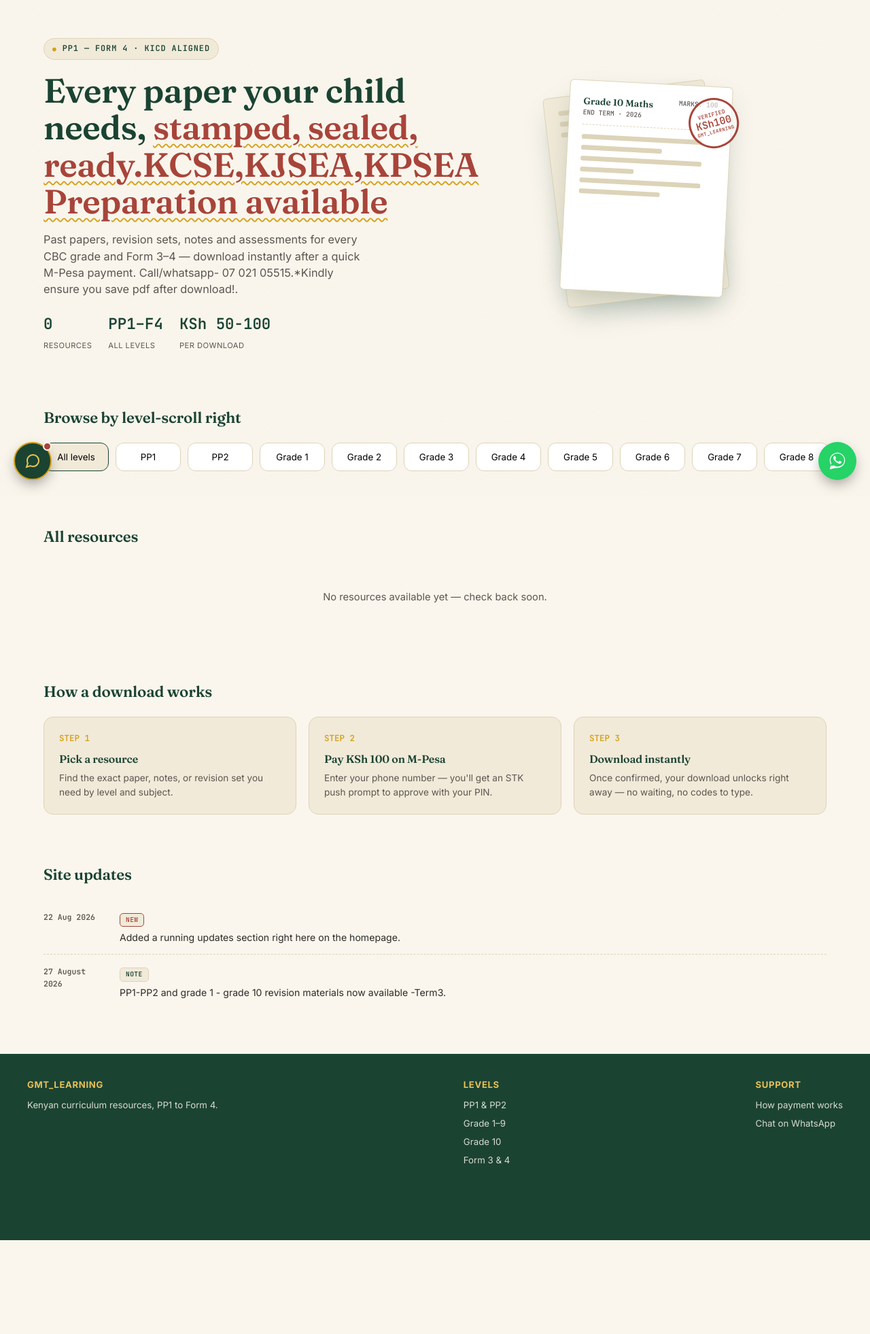
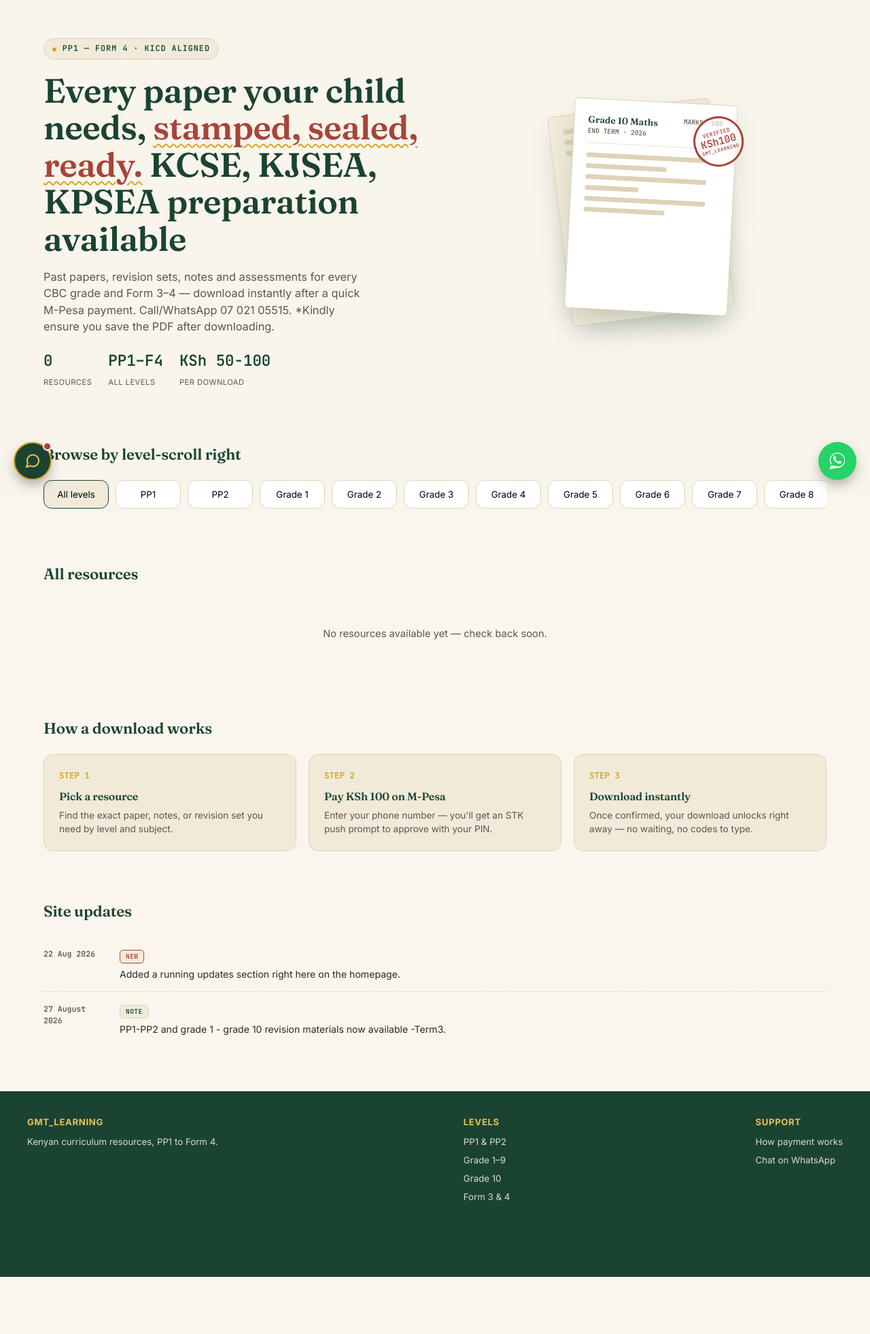
Before and after one commit to gmtrisen/gmt-learning, a Flask app: page / in a window 1280 px wide. Shown: the part 70-2032 px from the top of the page at 68% size. Before the commit the page ends 1894 px from the top, so only its background shows below. Run offline with Flask 3, Linux system fonts and the light colour scheme; data that the repository does not hold is empty; some libraries are stand-ins or nearby versions.

Commit message:
Improve HTML structure and styling for hero section

```diff
--- a/templates/index.html
+++ b/templates/index.html
@@ -65,13 +65,15 @@
   }
 
   *{margin:0;padding:0;box-sizing:border-box;}
-  html{scroll-behavior:smooth;}
+  html{scroll-behavior:smooth;overflow-x:hidden;max-width:100%;}
   body{
     font-family:'Inter',sans-serif;
     background:var(--cream);
     color:var(--ink);
     line-height:1.5;
     padding-bottom:84px;
+    overflow-x:hidden;
+    max-width:100%;
   }
 
   h1,h2,h3,.display{font-family:'Fraunces',serif;font-weight:600;letter-spacing:-0.01em;}
@@ -125,9 +127,9 @@
     padding:6px 12px;border-radius:20px;margin-bottom:18px;
   }
   .eyebrow::before{content:"●";color:var(--gold);font-size:0.6rem;}
-  .hero h1{font-size:clamp(2rem,4vw,3.1rem);color:var(--forest);line-height:1.1;margin-bottom:16px;}
+  .hero h1{font-size:clamp(2rem,4vw,3.1rem);color:var(--forest);line-height:1.1;margin-bottom:16px;overflow-wrap:break-word;word-break:break-word;}
   .hero h1 em{font-style:normal;color:var(--stamp);text-decoration:underline wavy var(--gold) 2px;text-underline-offset:6px;}
-  .hero p{font-size:1.02rem;color:var(--ink-soft);max-width:480px;margin-bottom:22px;}
+  .hero p{font-size:1.02rem;color:var(--ink-soft);max-width:480px;margin-bottom:22px;overflow-wrap:break-word;word-break:break-word;}
   .hero-stats{display:flex;gap:24px;margin-top:8px;flex-wrap:wrap;}
   .hero-stats .num{font-size:1.4rem;font-weight:700;color:var(--forest);display:block;font-family:'JetBrains Mono',monospace;}
   .hero-stats .lbl{font-size:0.7rem;color:var(--ink-soft);text-transform:uppercase;letter-spacing:0.04em;}
@@ -406,8 +408,8 @@
 <section class="hero">
   <div>
     <span class="eyebrow">PP1 — Form 4 · KICD Aligned</span>
-    <h1>Every paper your child needs, <em>stamped, sealed, ready.KCSE,KJSEA,KPSEA Preparation available</em></h1>
-    <p>Past papers, revision sets, notes and assessments for every CBC grade and Form 3–4 — download instantly after a quick M-Pesa payment. Call/whatsapp- <a href="tel:+254702105515">07 021 05515</a>.*Kindly ensure you save pdf after download!.</p>
+    <h1>Every paper your child needs, <em>stamped, sealed, ready.</em> KCSE, KJSEA, KPSEA preparation available</h1>
+    <p>Past papers, revision sets, notes and assessments for every CBC grade and Form 3–4 — download instantly after a quick M-Pesa payment. Call/WhatsApp <a href="tel:+254702105515">07 021 05515</a>. *Kindly ensure you save the PDF after downloading.</p>
     <div class="hero-stats">
       <div><span class="num" id="statCount">—</span><span class="lbl">Resources</span></div>
       <div><span class="num">PP1–F4</span><span class="lbl">All levels</span></div>
```
